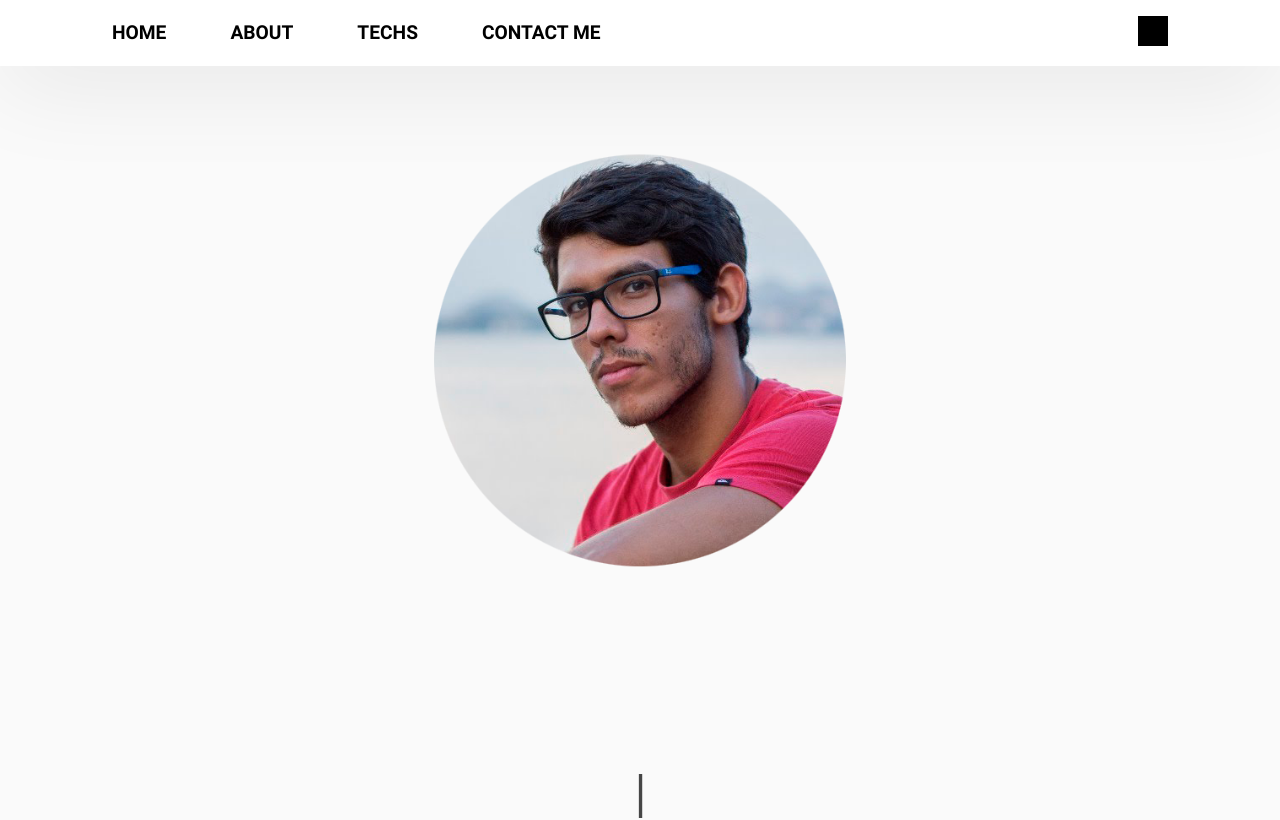
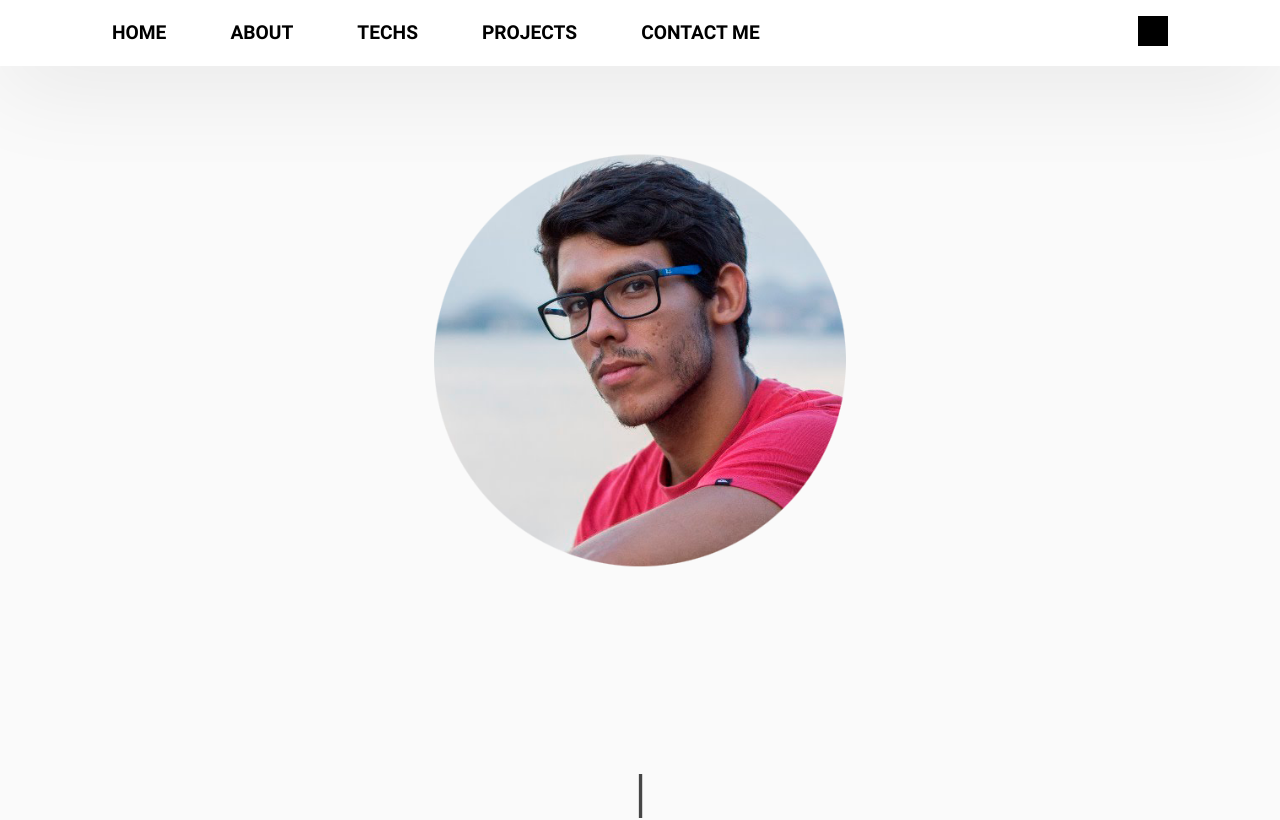
Before and after one commit to ws-aadf/decofma, a Next.js app: page / in a window 1280 px wide. Shown: the top 820 px of the page. Built offline with nearby package versions, Linux system fonts and the light colour scheme; grey boxes are pictures that could not be loaded.

Commit message:
navbar Fix

```diff
--- a/components/layout/navbar.tsx
+++ b/components/layout/navbar.tsx
@@ -31,6 +31,11 @@ const items = [
       command: () => router.push("/#techSection"),
    },
    {
+      label: "PROJECTS",
+      ClassName:"font-bold",
+      command: () => router.push("/#projectsSection"),
+   },
+   {
       label: "CONTACT ME",
       ClassName:"font-bold",
       command: () => router.push("/#contactSection"),
```
